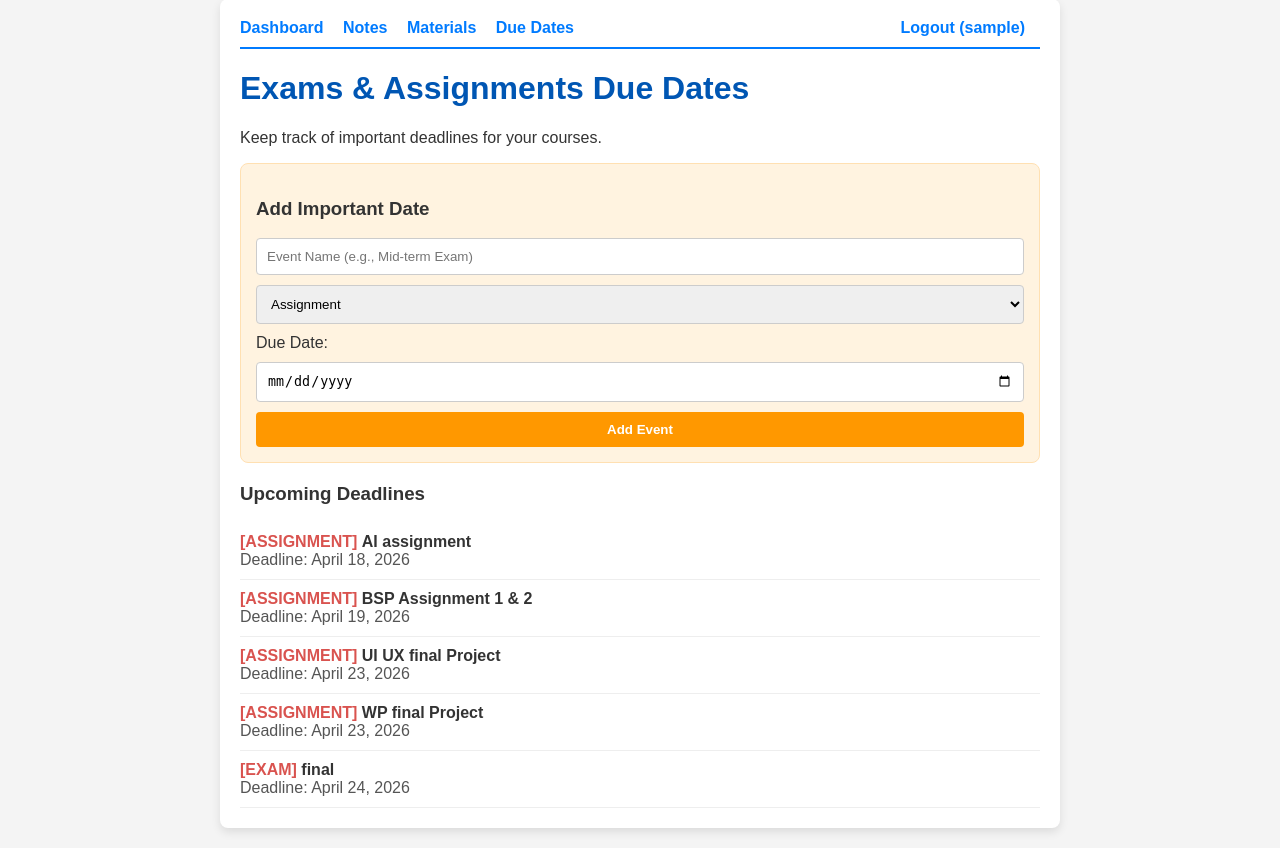
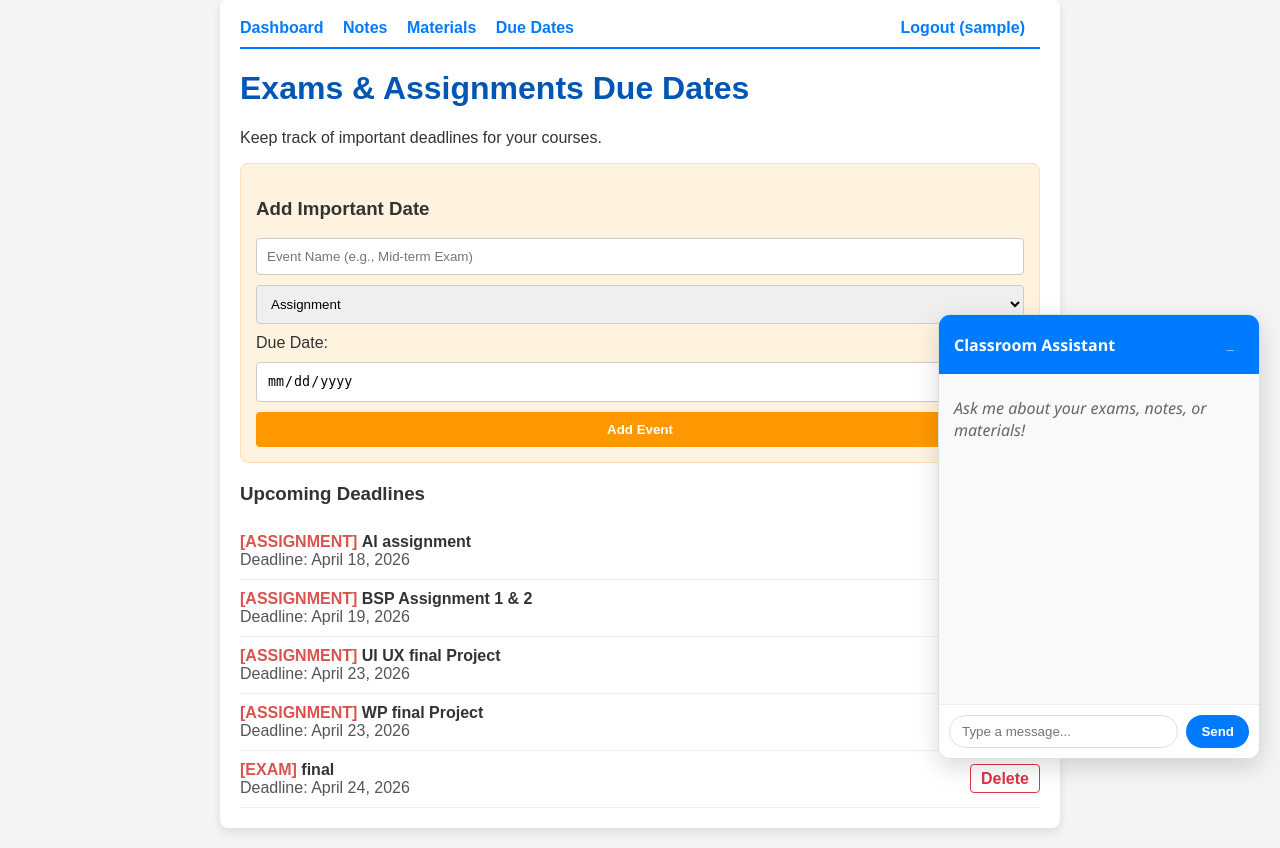
Before and after one commit to Azenof/MU-Classroom, a PHP site: page /chat/calendar.php in a window 1280 px wide. Shown: the part 21-869 px from the top of the page. Run offline with PHP 8.4, Linux system fonts and the light colour scheme; the visitor is signed in with stand-in values (Sample User, id 1); data comes from the database, SQL or seed files in the repository; both versions use the stored data as it was after the commit.

Commit message:
Integrate LangGraph AI Chatbot and add event deletion functionality

```diff
--- /dev/null
+++ b/ai_chatbot/requirements.txt
@@ -0,0 +1,5 @@
+langgraph
+fastapi
+uvicorn
+mysql-connector-python
+pydantic
--- a/assets/css/style.css
+++ b/assets/css/style.css
@@ -9,3 +9,65 @@ button:hover { background-color: #0056b3; }
 .nav a { margin-right: 15px; text-decoration: none; color: #007bff; font-weight: bold; }
 .item { border-bottom: 1px solid #eee; padding: 10px 0; }
 .due-date { font-weight: bold; color: #d9534f; }
+
+/* AI Chatbot Styles */
+#ai-chat-container {
+    position: fixed;
+    bottom: 20px;
+    right: 20px;
+    width: 320px;
+    background: white;
+    border: 1px solid #ddd;
+    border-radius: 12px;
+    box-shadow: 0 8px 24px rgba(0,0,0,0.15);
+    font-family: 'Segoe UI', Tahoma, Geneva, Verdana, sans-serif;
+    display: flex;
+    flex-direction: column;
+    z-index: 1000;
+    overflow: hidden;
+}
+#ai-chat-header {
+    background: #007bff;
+    color: white;
+    padding: 12px 15px;
+    font-weight: bold;
+    display: flex;
+    justify-content: space-between;
+    align-items: center;
+}
+#chat-messages {
+    height: 300px;
+    overflow-y: auto;
+    padding: 15px;
+    background: #f8f9fa;
+    border-bottom: 1px solid #eee;
+}
+#chat-messages p {
+    margin: 8px 0;
+    line-height: 1.4;
+}
+#chat-input-area {
+    display: flex;
+    padding: 10px;
+    background: white;
+}
+#chat-input {
+    flex: 1;
+    padding: 8px 12px;
+    border: 1px solid #ddd;
+    border-radius: 20px;
+    outline: none;
+}
+.chat-btn {
+    background: #007bff;
+    color: white;
+    border: none;
+    padding: 8px 15px;
+    margin-left: 8px;
+    border-radius: 20px;
+    cursor: pointer;
+    transition: background 0.2s;
+}
+.chat-btn:hover {
+    background: #0056b3;
+}
--- a/calendar.php
+++ b/calendar.php
@@ -13,6 +13,15 @@ if ($_SERVER['REQUEST_METHOD'] === 'POST' && isset($_POST['title'])) {
     $due_date = $_POST['due_date'];
     $stmt = $db->prepare("INSERT INTO events (title, type, due_date) VALUES (?, ?, ?)");
     $stmt->execute([$title, $type, $due_date]);
+    header("Location: calendar.php");
+    exit;
+}
+
+// Delete Event Logic
+if (isset($_GET['delete'])) {
+    $id = $_GET['delete'];
+    $stmt = $db->prepare("DELETE FROM events WHERE id = ?");
+    $stmt->execute([$id]);
     header("Location: calendar.php");
     exit;
 }
@@ -44,11 +53,18 @@ $events = $db->query("SELECT * FROM events ORDER BY due_date ASC")->fetchAll();
     <p>No deadlines scheduled yet.</p>
 <?php else: ?>
     <?php foreach ($events as $event): ?>
-        <div class="item">
-            <span class="due-date">[<?php echo strtoupper($event['type']); ?>]</span>
-            <strong><?php echo htmlspecialchars($event['title']); ?></strong>
-            <br>
-            <span style="color: #555;">Deadline: <?php echo date('F j, Y', strtotime($event['due_date'])); ?></span>
+        <div class="item" style="display: flex; justify-content: space-between; align-items: center;">
+            <div>
+                <span class="due-date">[<?php echo strtoupper($event['type']); ?>]</span>
+                <strong><?php echo htmlspecialchars($event['title']); ?></strong>
+                <br>
+                <span style="color: #555;">Deadline: <?php echo date('F j, Y', strtotime($event['due_date'])); ?></span>
+            </div>
+            <div>
+                <a href="calendar.php?delete=<?php echo $event['id']; ?>"
+                   onclick="return confirm('Are you sure you want to delete this event?')"
+                   style="color: #dc3545; text-decoration: none; font-weight: bold; border: 1px solid #dc3545; padding: 5px 10px; border-radius: 4px;">Delete</a>
+            </div>
         </div>
     <?php endforeach; ?>
 <?php endif; ?>
--- a/includes/footer.php
+++ b/includes/footer.php
@@ -1,3 +1,61 @@
+    <!-- AI Chatbot Widget -->
+    <div id="ai-chat-container">
+        <div id="ai-chat-header">
+            <span>Classroom Assistant</span>
+            <button id="toggle-chat" style="background:none; border:none; color:white; cursor:pointer;">_</button>
+        </div>
+        <div id="chat-body">
+            <div id="chat-messages">
+                <p style="color: #666; font-style: italic;">Ask me about your exams, notes, or materials!</p>
+            </div>
+            <div id="chat-input-area">
+                <input id="chat-input" placeholder="Type a message..." onkeypress="handleKeyPress(event)">
+                <button class="chat-btn" onclick="sendMessage()">Send</button>
+            </div>
+        </div>
+    </div>
+
+    <script>
+    function handleKeyPress(e) {
+        if (e.key === 'Enter') sendMessage();
+    }
+
+    function sendMessage() {
+        let inputEl = document.getElementById("chat-input");
+        let message = inputEl.value.trim();
+        if (!message) return;
+
+        let box = document.getElementById("chat-messages");
+        box.innerHTML += `<p><strong>You:</strong> ${message}</p>`;
+        inputEl.value = "";
+        box.scrollTop = box.scrollHeight;
+
+        fetch("http://127.0.0.1:8000/chat", {
+            method: "POST",
+            headers: { "Content-Type": "application/json" },
+            body: JSON.stringify({ message: message })
+        })
+        .then(res => res.json())
+        .then(data => {
+            box.innerHTML += `<p><strong>AI:</strong> ${data.reply.replace(/\n/g, '<br>')}</p>`;
+            box.scrollTop = box.scrollHeight;
+        })
+        .catch(err => {
+            box.innerHTML += `<p style="color:red"><strong>Error:</strong> AI server is offline.</p>`;
+        });
+    }
+
+    document.getElementById('toggle-chat').addEventListener('click', function() {
+        var body = document.getElementById('chat-body');
+        if (body.style.display === 'none') {
+            body.style.display = 'block';
+            this.textContent = '_';
+        } else {
+            body.style.display = 'none';
+            this.textContent = '▢';
+        }
+    });
+    </script>
 </div> <!-- container -->
 </body>
 </html>
```
Also changed, not shown: ai_chatbot/README.md (added), db/classroom.sqlite, 4 other files.
